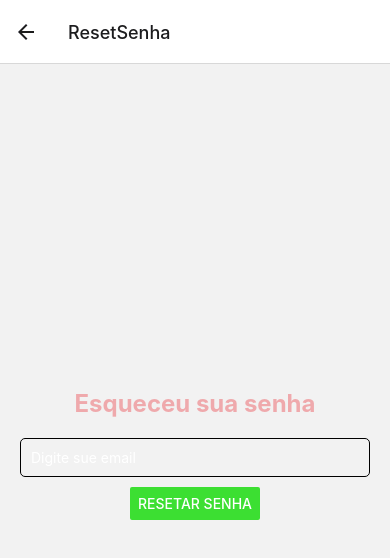
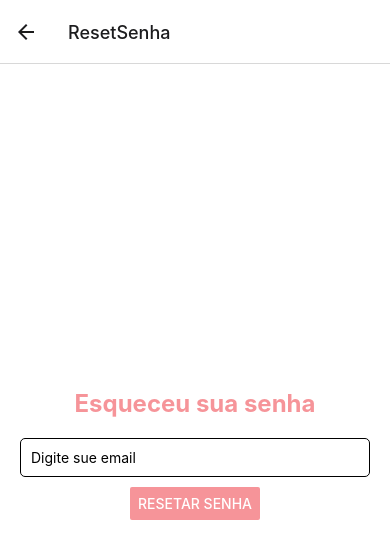
Before and after one commit to Musiau07/Ciclo, a React Native app in the folder base/: screen /ResetSenha in a window 390 px wide. Shown: the top 558 px of the page. Built offline with nearby package versions, Linux system fonts and the light colour scheme.

Commit message:
Modificação no ResetSenha

```diff
--- a/base/src/telas/Reset/Reset.jsx
+++ b/base/src/telas/Reset/Reset.jsx
@@ -1,5 +1,5 @@
 import React, { useState } from 'react';
-import { View, Button, TextInput, Text, Alert, Image, StyleSheet, ScrollView, KeyboardAvoidingView } from 'react-native';
+import { View, Button, TextInput, Text, Alert} from 'react-native';
 import axios from 'axios';
 import styles from './style';
 
@@ -28,17 +28,17 @@ const ResetSenha = ({ navigation }) => {
                 setMostrarFormulario(true);
             }
             else if (response.status === 404) {
-                Alert.alert('email não encontrado. verifique o email digitado')
+                Alert.alert('Email não encontrado. Verifique o email digitado')
             }
         }
         catch (error) {
             if (error.response && error.response.status === 401) {
                 console.log(error)
-                Alert.alert('email não encontrado. Verifique o email digitado');
+                Alert.alert('Email não encontrado. Verifique o email digitado');
             }
             else {
                 console.log(error)
-                Alert.alert('erro ao resetar a senha:', error);
+                Alert.alert('Erro ao resetar a senha:', error);
             }
         }
     };
@@ -61,39 +61,39 @@ const ResetSenha = ({ navigation }) => {
 
             if (response.status === 200) {
                 navigation.navigate('LoginScreen');
-                Alert.alert("senha trocada com sucesso");
+                Alert.alert("Senha trocada com sucesso");
             }
             else {
-                Alert.alert('erro ao trocar a senha');
+                Alert.alert('Erro ao trocar a senha');
             }
         }
         catch (error) {
-            Alert.alert('erro ao trocar a senha', error);
+            Alert.alert('Erro ao trocar a senha', error);
         }
     };
 
     return (
         <View style={styles.container}>
             <Text style={styles.title}>Esqueceu sua senha</Text>
-            <TextInput placeholderTextColor={'white'}
+            <TextInput placeholderTextColor={'black'}
                 style={styles.input}
                 placeholder='Digite sue email'
                 value={email}
                 onChangeText={setEmail}
             />
             {!mostrarFormulario && (
-                <Button title='Resetar senha' onPress={handleResetSenha} color={"#3cdf32"} />
+                <Button title='Resetar senha' onPress={handleResetSenha} color={"#f69499"} />
             )}
             {mostrarFormulario && (
                 <>
-                    <TextInput placeholderTextColor={'white'}
+                    <TextInput placeholderTextColor={'black'}
                         style={styles.input}
                         placeholder='Nova Senha'
                         value={novaSenha}
                         onChangeText={setNovaSenha}
                         secureTextEntry
                     />
-                    <TextInput placeholderTextColor={'white'}
+                    <TextInput placeholderTextColor={'black'}
                         style={styles.input}
                         placeholder='Confirmar senha'
                         value={confirmaSenha}
--- a/base/src/telas/Reset/style.jsx
+++ b/base/src/telas/Reset/style.jsx
@@ -5,12 +5,13 @@ const styles = StyleSheet.create({
         justifyContent: 'center',
         alignItems: 'center',
         paddingHorizontal: 20,
+        backgroundColor:'white',
     },
     title: {
         fontSize: 24,
         fontWeight: 'bold',
         marginBottom: 20,
-        color:"#efa9ac"
+        color:"#f69499"
     },
     input: {
         width: '100%',
```
Also changed, not shown: 2 other files (tests, documents, lock files or other folders).
